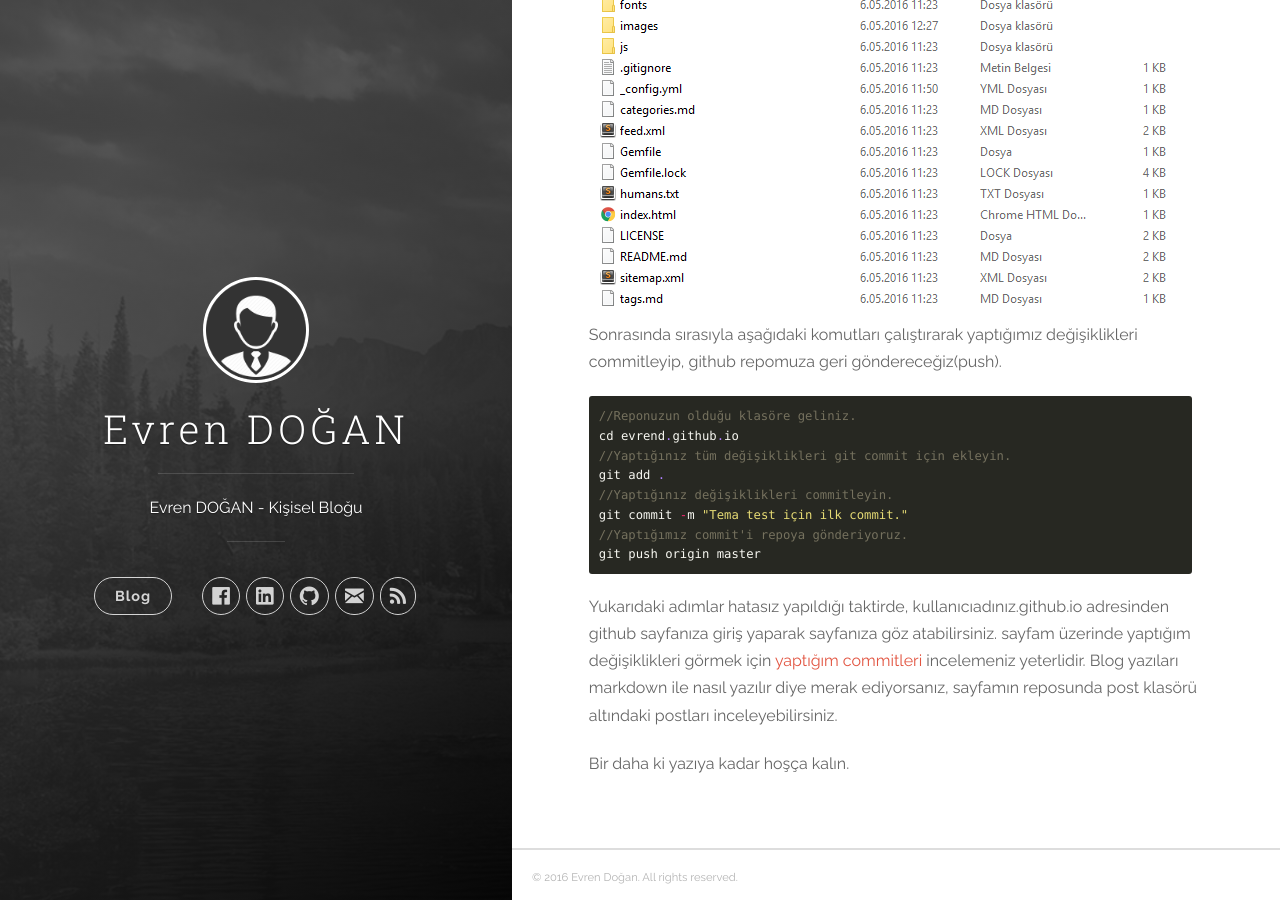
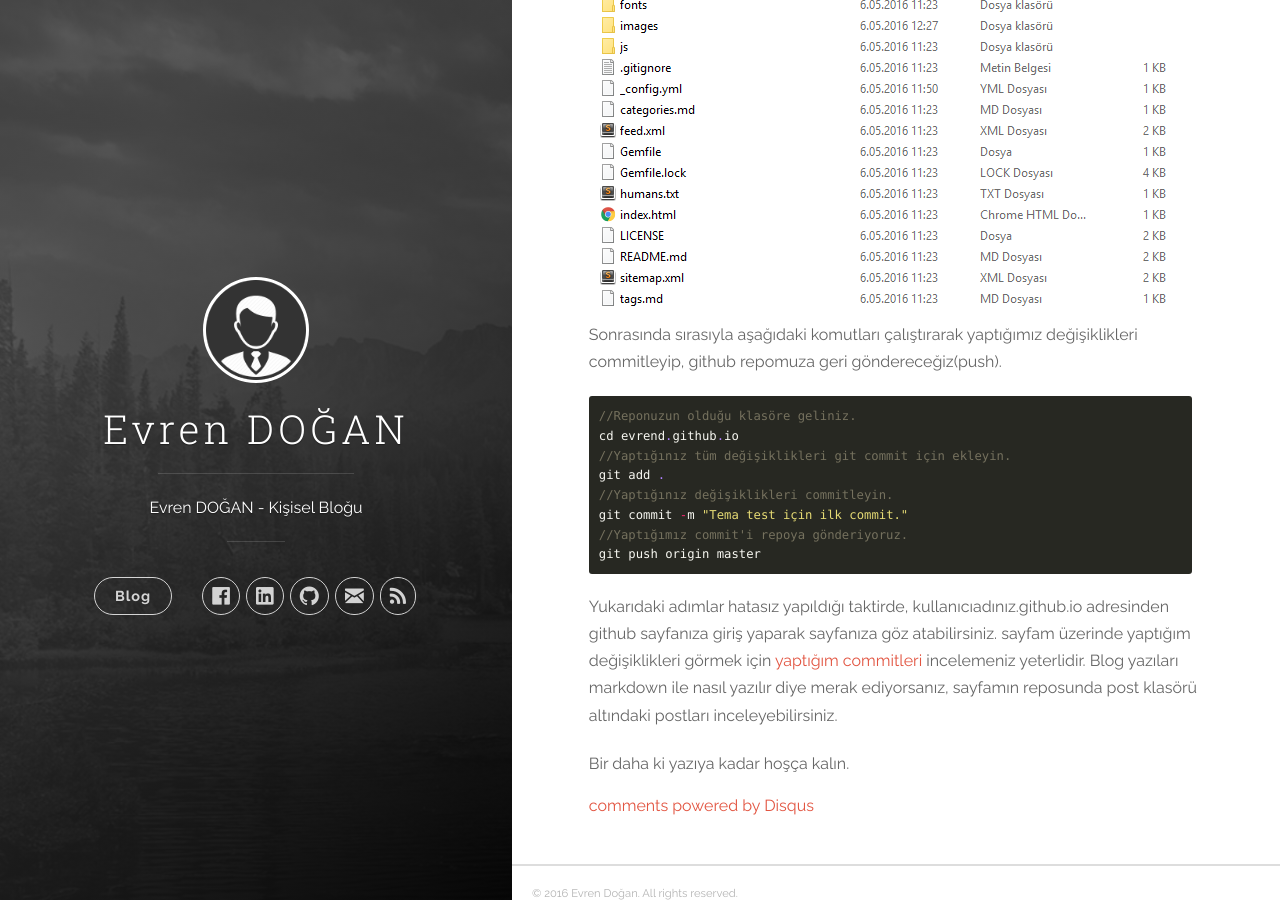
Before and after one commit to evrend/evrend.github.io, a Jekyll site: the page built from _posts/2016-05-06-merhaba-github-pages.markdown, in a window 1280 px wide and 900 px high, scrolled down 2042 px. Built offline with Jekyll 4.4.1, drawn with Linux system fonts in a browser that asks for light colours; nearby versions of some CDN libraries; comment, search, counter and statistics services are not loaded; part of the change alters nothing that is shown.

Commit message:
Disquss için disqus_shortname eklendi.

```diff
--- a/_config.yml
+++ b/_config.yml
@@ -4,7 +4,7 @@ description: 'Evren DOĞAN - Kişisel Bloğu'
 url: 'https://evrend.github.io/'
 baseurl: '/'
 # google_analytics: 'UA-XXXXXX-X'
-# disqus_shortname: 'your-disqus-name'
+disqus_shortname: 'evrendgithubio'
 
 author:
   name: 'Evren Doğan'
```
